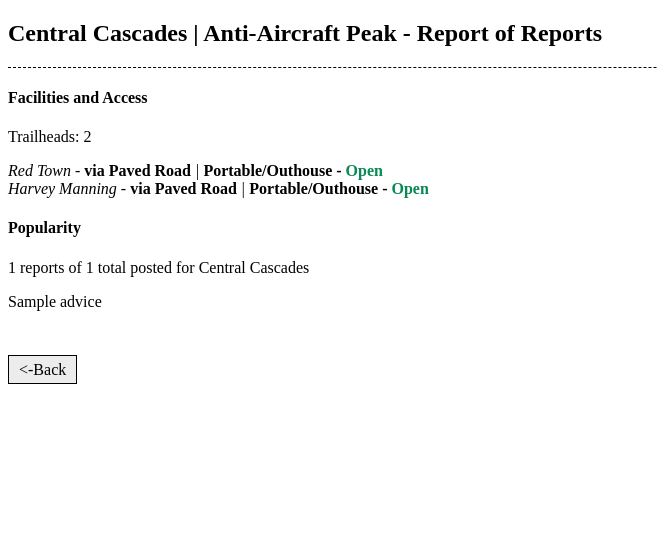
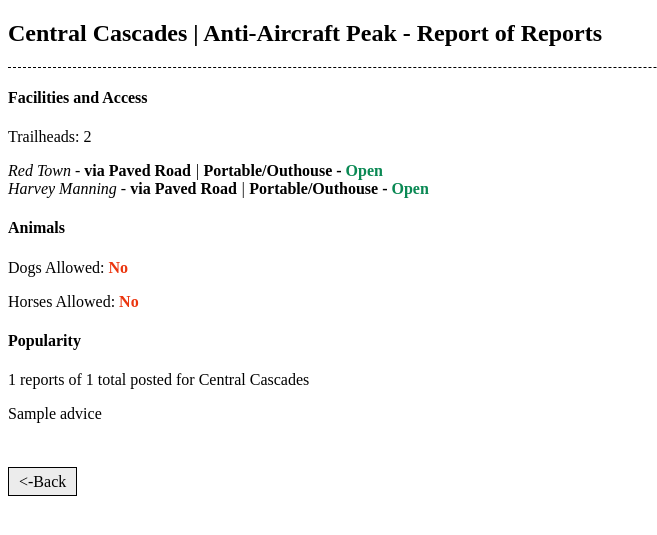
Before and after one commit to kris71990/crowd-watch, a Django app: template trails/templates/trails/trail_summary.html in a window 1280 px wide. Shown: the part 91-626 px from the top of the page, without its empty margins (0-657 px from the left). Run offline with Django 3.2, Linux system fonts and the light colour scheme; data comes from the database, SQL or seed files in the repository; tables that the repository leaves empty hold one stand-in row (values such as "Sample post"); the template is opened without the code that fills it: values that come from a table or form of the project are taken from there, most other values are stand-ins (such as "Sample title", 1, 10 or a date in 2020).

Commit message:
add animals section to trail summary

```diff
--- a/trails/static/trails/trail_summary.css
+++ b/trails/static/trails/trail_summary.css
@@ -6,6 +6,10 @@ span {
   font-style: normal;
 }
 
-#bathroom_status {
+.approved_status {
   color: #0A8954;
 }
+
+.disapproved_status {
+  color: #EB350E;
+}
--- a/trails/templates/trails/report.html
+++ b/trails/templates/trails/report.html
@@ -68,8 +68,8 @@
           </tr>
           <tr>
             <td>Animals</td>
-            <td>Dogs Seen: {% if dogs_seen %} Yes {% else %} No {% endif %}</td>
-            <td>Horses Seen: {% if horses_seen %} Yes {% else %} No {% endif %}</td>
+            <td>Dogs Seen: {% if report.dogs_seen %} Yes {% else %} No {% endif %}</td>
+            <td>Horses Seen: {% if report.horses_seen %} Yes {% else %} No {% endif %}</td>
           </tr>
         </tbody>
       </table>
--- a/trails/templates/trails/trail_summary.html
+++ b/trails/templates/trails/trail_summary.html
@@ -25,10 +25,30 @@
       <ul>
       {% for trailhead in trailheads %}
         <li>{{ trailhead.name }} - <span>via {{ trailhead.get_access_display }}</span> |
-          <span>{{ trailhead.get_bathroom_type_display }} - <span id="bathroom_status">{{ trailhead.get_bathroom_status_display }}</span></span>
+          <span>{{ trailhead.get_bathroom_type_display }} - <span class="approved_status">{{ trailhead.get_bathroom_status_display }}</span></span>
         </li>
       {% endfor %}
       </ul>
+
+      <h4>Animals</h4>
+      <p>Dogs Allowed:
+        {% if trail.dogs_allowed.length < 1 %}
+          <span>Unknown</span>
+        {% elif trail.dogs_allowed.0 > trail.dogs_allowed.1 %}
+          <span class="approved_status">Yes</span>
+        {% else %}
+          <span class="disapproved_status">No</p>
+        {% endif %}
+      </p>
+      <p>Horses Allowed:
+        {% if trail.horses_allowed.length < 1 %}
+          <span>Unknown</span>
+        {% elif trail.horses_allowed.0 > trail.horses_allowed.1 %}
+          <span class="approved_status">Yes</span>
+        {% else %}
+          <span class="disapproved_status">No</p>
+        {% endif %}
+      </p>
 
       <h4>Popularity</h4>
       <p>{{ summary.reports_trail_count }} reports of {{ summary.reports_region_count }} total posted for {{ region.get_name_display }}</p>
```
